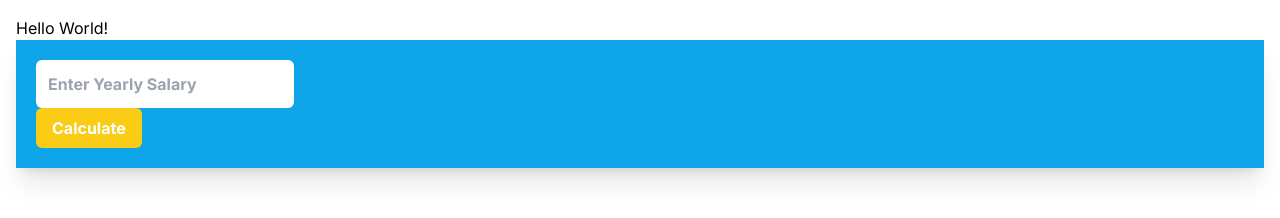
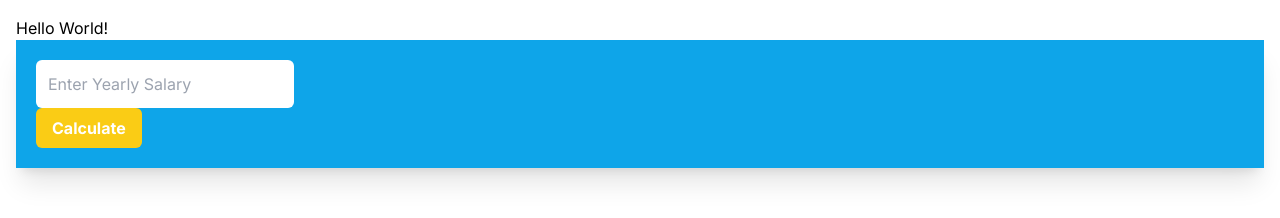
Before and after one commit to erom03/ShellHacks-2023, a Next.js app: page / in a window 1280 px wide. Shown: the top 218 px of the page. Built offline with nearby package versions, Linux system fonts and the light colour scheme.

Commit message:
Remove bold font

```diff
--- a/app/components/InputBox.tsx
+++ b/app/components/InputBox.tsx
@@ -5,7 +5,7 @@ import InputField from './InputField'
 const InputBox = () => {
 
   return (
-    <div className="bg-sky-500 p-5 text-black font-bold shadow-xl">
+    <div className="bg-sky-500 p-5 text-black font-normal shadow-xl">
       <form>
         <InputField />
         <Calculate />
```
